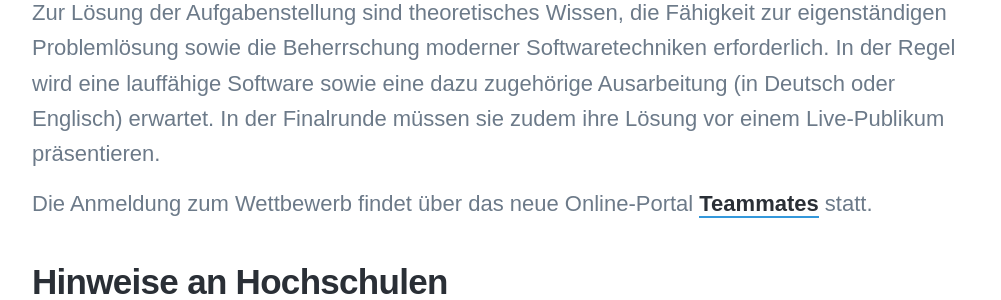
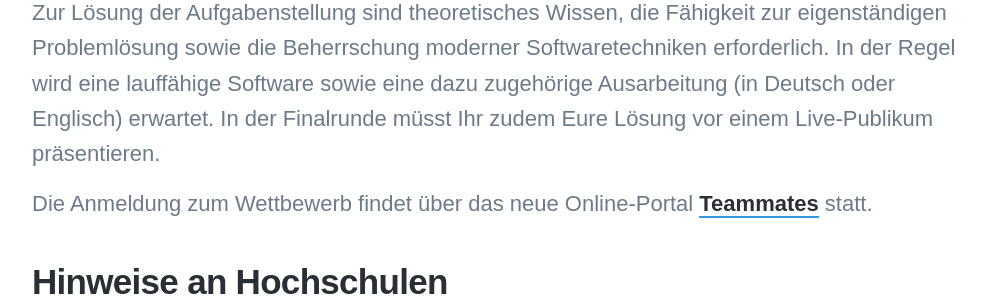
Before and after one commit to informatiCup/informaticup.github.io, a Jekyll site: the page built from _competition/10-about.md, in a window 1280 px wide and 900 px high, scrolled down 1472 px. Shown: the part 260-560 px from the top of the window, without its empty margins (138-1139 px from the left). Built offline with Jekyll 4.4.1, drawn with Linux system fonts in a browser that asks for light colours; nearby versions of some CDN libraries; some web fonts are replaced.

Commit message:
Update 10-about.md

```diff
--- a/_competition/10-about.md
+++ b/_competition/10-about.md
@@ -30,7 +30,7 @@ Der informatiCup der GI richtet sich an eingeschriebene Studierende (außer Prom
 
 Dieser Wettbewerb soll Studierende herausfordern, sich eigenständig in neue Technologien einzuarbeiten und aus dem erarbeiteten Wissen in Teamarbeit (zwei bis höchstens vier Personen) Problemlösungen zu entwickeln. Einzeleinreichungen werden nicht angenommen. Die Teams dürfen sowohl hochschulübergreifend wie auch interdisziplinär zusammengesetzt sein - gerne auch aus beiden Geschlechtern.
 
-Zur Lösung der Aufgabenstellung sind theoretisches Wissen, die Fähigkeit zur eigenständigen Problemlösung sowie die Beherrschung moderner Softwaretechniken erforderlich. In der Regel wird eine lauffähige Software sowie eine dazu zugehörige Ausarbeitung (in Deutsch oder Englisch) erwartet. In der Finalrunde müssen sie zudem ihre Lösung vor einem Live-Publikum präsentieren.
+Zur Lösung der Aufgabenstellung sind theoretisches Wissen, die Fähigkeit zur eigenständigen Problemlösung sowie die Beherrschung moderner Softwaretechniken erforderlich. In der Regel wird eine lauffähige Software sowie eine dazu zugehörige Ausarbeitung (in Deutsch oder Englisch) erwartet. In der Finalrunde müsst Ihr zudem Eure Lösung vor einem Live-Publikum präsentieren.
 
 Die Anmeldung zum Wettbewerb findet über das neue Online-Portal [Teammates](https://teams.informaticup.de/) statt.
 
```
